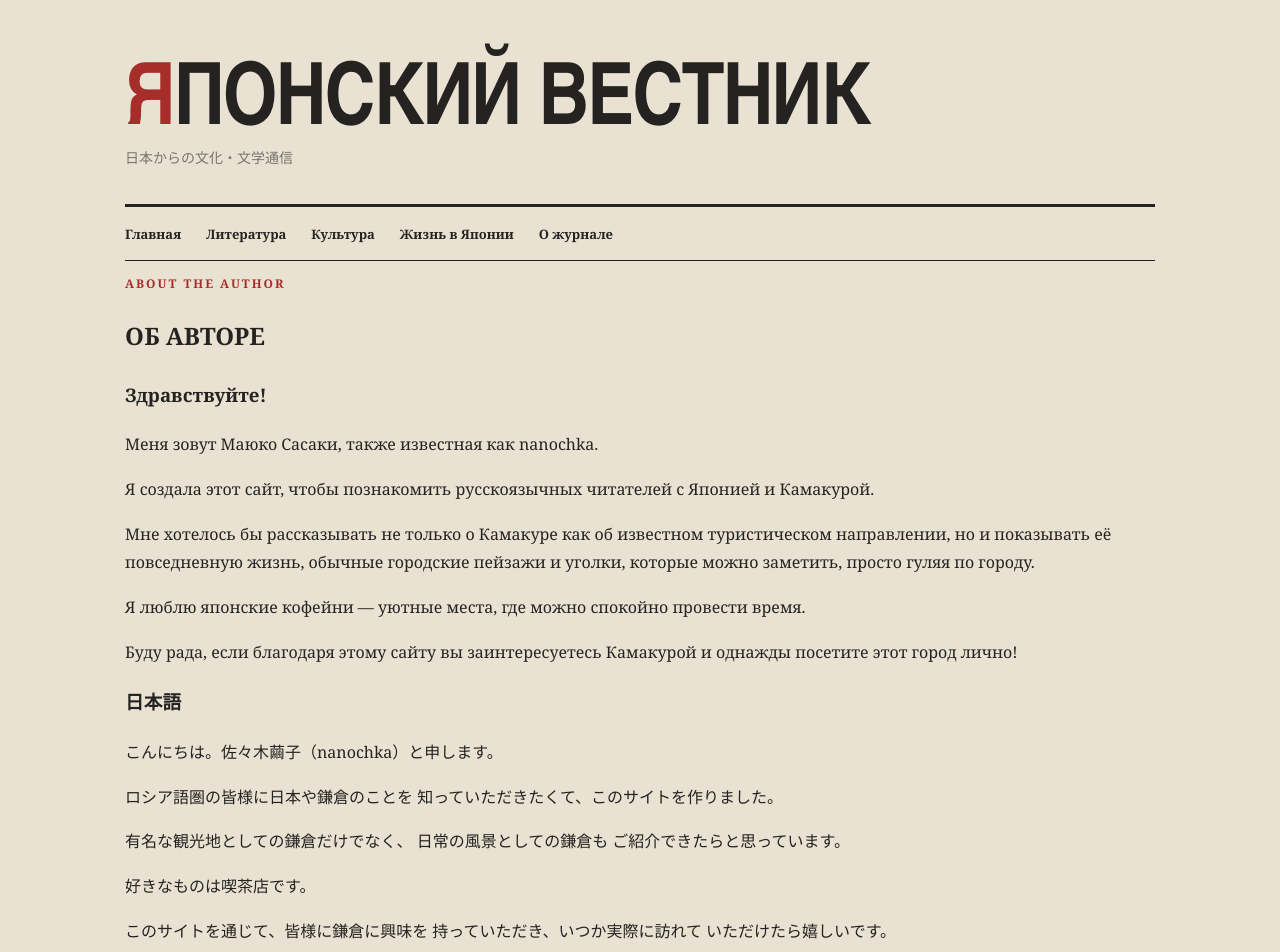
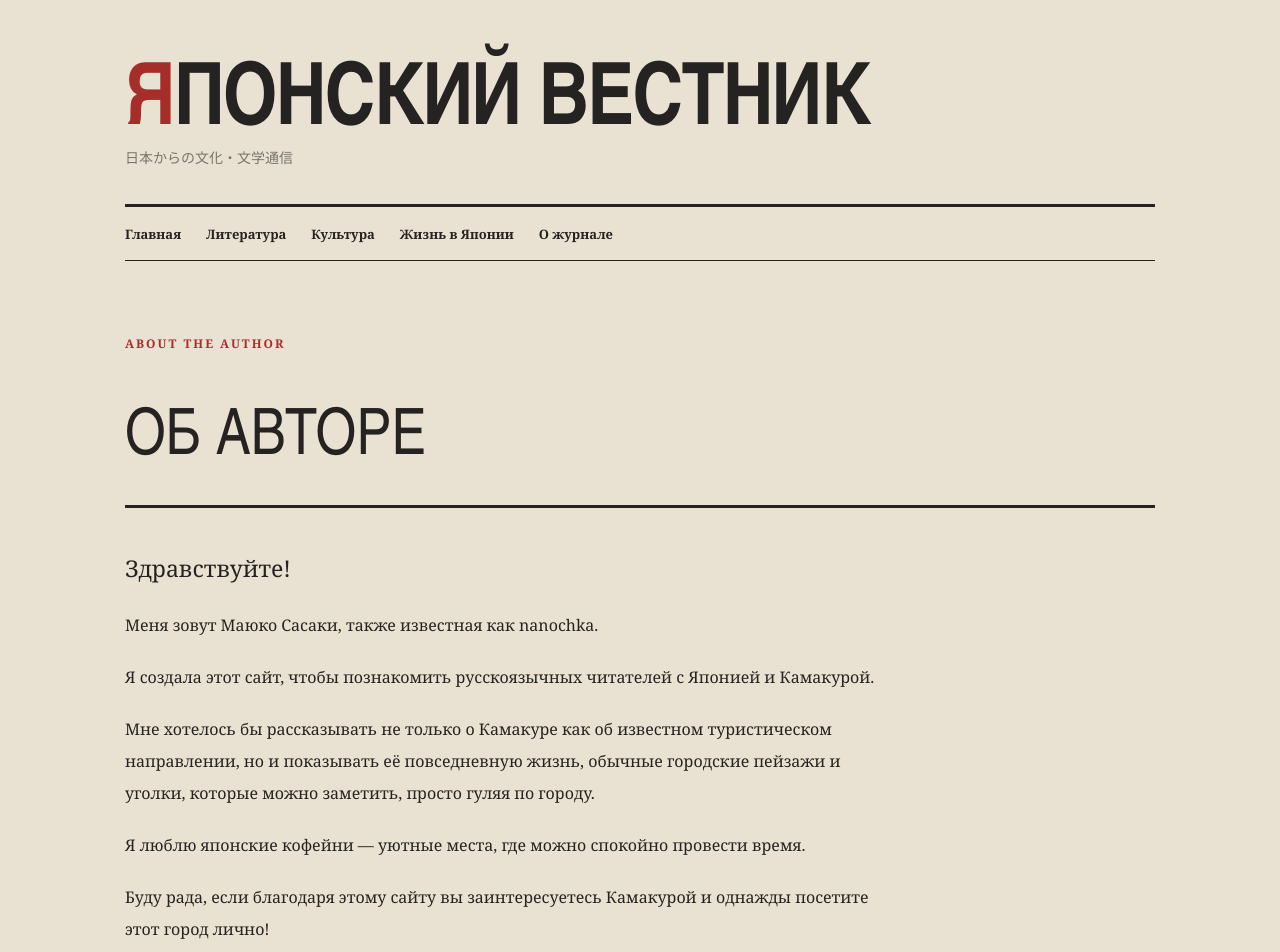
Before and after one commit to mori-chka/kamakura-ru, a plain HTML site: page about.html in a window 1280 px wide. Shown: the top 952 px of the page. Drawn offline with Linux system fonts and the light colour scheme.

Commit message:
Update style.css

```diff
--- a/style.css
+++ b/style.css
@@ -284,3 +284,58 @@ footer {
         padding-right: 20px;
     }
 }
+
+
+/* =================================
+   ABOUT PAGE
+   ================================= */
+
+.about-page {
+    padding: 60px 0 80px;
+}
+
+.about-page > h2 {
+    font-family: Impact, "Arial Narrow", sans-serif;
+    font-size: clamp(38px, 7vw, 64px);
+    font-weight: normal;
+    border-bottom: 3px solid var(--ink);
+    padding-bottom: 20px;
+    margin: 15px 0 40px;
+}
+
+.about-language {
+    max-width: 760px;
+    padding: 0 0 40px;
+}
+
+.about-language h3 {
+    font-size: 23px;
+    font-weight: normal;
+    margin-bottom: 20px;
+}
+
+.about-language p {
+    margin: 0 0 20px;
+    line-height: 2;
+}
+
+.japanese-version {
+    border-top: 2px solid var(--ink);
+    padding-top: 35px;
+    color: var(--gray);
+}
+
+.japanese-version h3 {
+    color: var(--red);
+    font-size: 18px;
+}
+
+@media (max-width: 600px) {
+    .about-page {
+        padding-top: 40px;
+    }
+
+    .about-language h3 {
+        font-size: 20px;
+    }
+}
```
